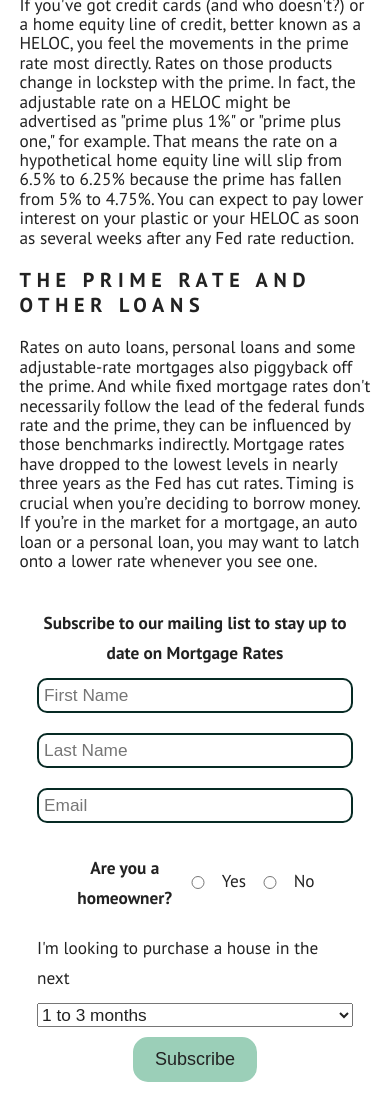
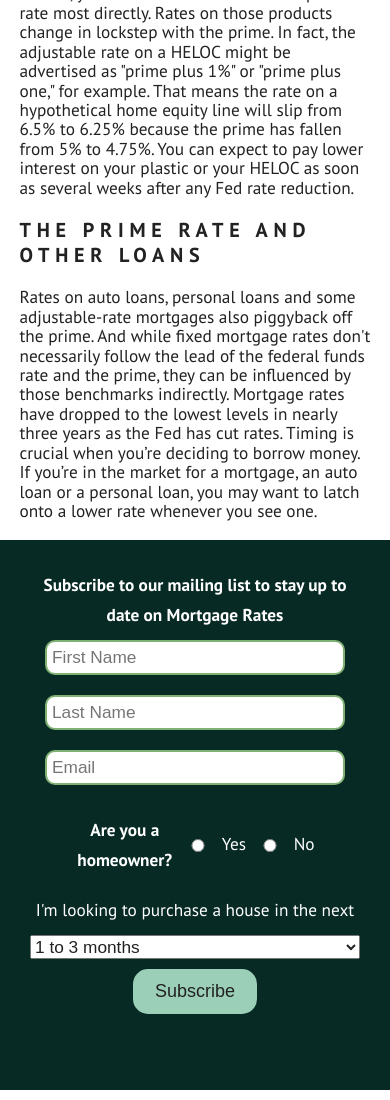
Before and after one commit to hiraahsan/techTestWise, a website built with webpack: page src/index.html in a window 390 px wide. Shown: the part 1663-2763 px from the top of the page. Built offline with nearby package versions, Linux system fonts and the light colour scheme; no server answers.

Commit message:
adding media queries for forms and general layout, updating position for form

```diff
--- a/src/styles/_main.scss
+++ b/src/styles/_main.scss
@@ -5,6 +5,7 @@ main {
     margin: 0 5%;
     @include for-tablet-portrait-up {
         flex-direction: column;
+        margin: 0;
     }
     // padding: 0 5%;
 
@@ -29,10 +30,13 @@ main {
             border: none;
             // margin: 0;
             padding: 0;
+            margin: 100px auto;
         }
 
         @include for-phone-only {
-            width: 100%;
+            width: 90%;
+            margin: 0 auto;
+            margin-top: 100px;;
         }
 
         p {
@@ -69,21 +73,35 @@ main {
     }
 
     .formSection {
-        width: 30%;
-        margin-left: 55px;
-        right: 13%;
+        width: 40%;
+        // margin-left: 55px;
+        // right: 11%;
+        left: 62%;
         display: flex;
         flex-direction: column;
         align-items: center;
         line-height: 30px;
-        padding: 5%;
+        padding: 50px;
         position: fixed;
         margin-top: 100px;
+        bottom: 5%;
+        height: 600px;
+        top: 5%;
+        background: $brunswick;
+        color: white;
+        border-radius: 20px;
+        max-width: 500px;
+
 
         @include for-tablet-portrait-up {
             width: 100%;
             position: initial;
-            margin: 0;
+            margin: 0 auto;
+            max-width: none;
+            border-radius: 0;
+            height: 550px;
+            padding: 30px 30px 0 30px;
+
         }
 
         form {
@@ -91,6 +109,7 @@ main {
             flex-direction: column;
             align-items: center;
             width: 100%;
+            height: auto;
 
             @include for-tablet-portrait-up {
                 width: 70%;
@@ -117,9 +136,10 @@ main {
         }
 
         input {
-            border: 2px solid $brunswick;
+            border: 2px solid $succulent;
             margin: 10px 0;
             padding: 5px;
+            max-width: 300px;
             width: 100%;
             border-radius: 10px;
 
```
